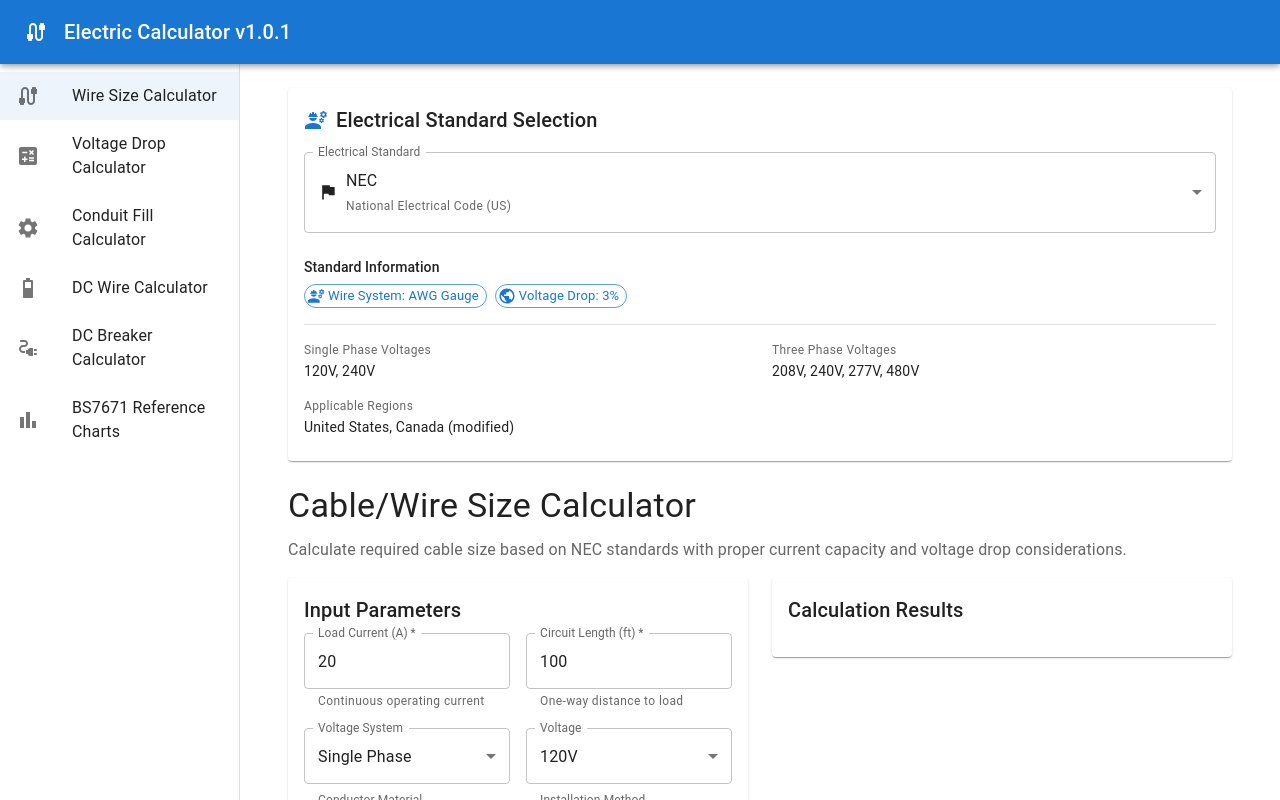
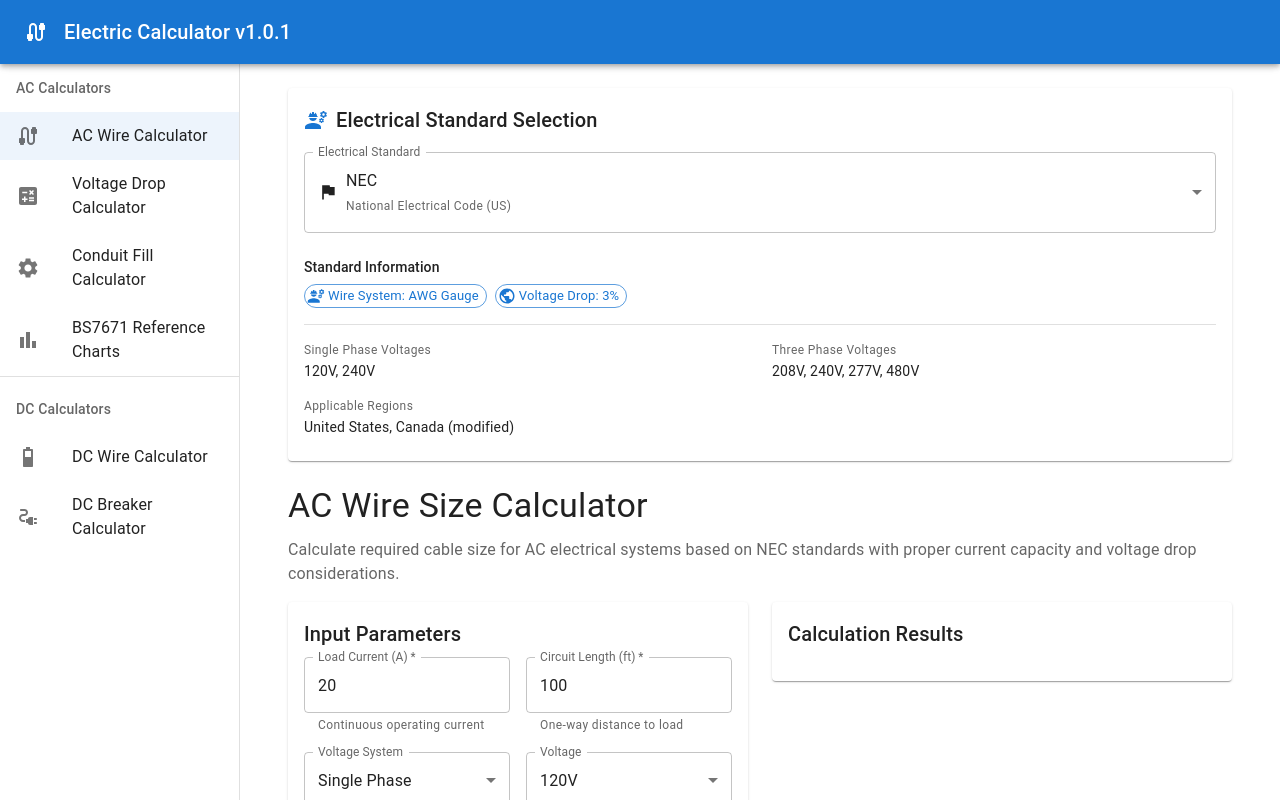
Before and after one commit to tomoflahti/electrical-calculator-app, a React (Vite) app: page / in a window 1280 px wide. Shown: the top 800 px of the page. Built offline with nearby package versions, Linux system fonts and the light colour scheme.

Commit message:
removed duplicate DC logic from application

```diff
--- a/src/components/Layout.tsx
+++ b/src/components/Layout.tsx
@@ -11,6 +11,8 @@ import {
   ListItemIcon,
   ListItemText,
   ListItemButton,
+  ListSubheader,
+  Divider,
   CssBaseline,
   useTheme,
   useMediaQuery,
@@ -32,20 +34,38 @@ interface LayoutProps {
   onTabChange: (tab: string) => void;
 }
 
-const menuItems = [
-  { id: "wire-calc", label: "Wire Size Calculator", icon: <Cable /> },
-  { id: "voltage-drop", label: "Voltage Drop Calculator", icon: <Calculate /> },
-  { id: "conduit-fill", label: "Conduit Fill Calculator", icon: <Settings /> },
+const menuSections = [
+  {
+    title: "AC Calculators",
+    items: [
+      { id: "wire-calc", label: "AC Wire Calculator", icon: <Cable /> },
+      {
+        id: "voltage-drop",
+        label: "Voltage Drop Calculator",
+        icon: <Calculate />,
+      },
+      {
+        id: "conduit-fill",
+        label: "Conduit Fill Calculator",
+        icon: <Settings />,
+      },
+      {
+        id: "bs7671-ref-charts",
+        label: "BS7671 Reference Charts",
+        icon: <BarChart />,
+      },
+    ],
+  },
+  {
+    title: "DC Calculators",
+    items: [
       { id: "dc-calc", label: "DC Wire Calculator", icon: <Battery4Bar /> },
       {
         id: "dc-breaker-calc",
         label: "DC Breaker Calculator",
         icon: <ElectricalServices />,
       },
-  {
-    id: "bs7671-ref-charts",
-    label: "BS7671 Reference Charts",
-    icon: <BarChart />,
+    ],
   },
 ];
 
@@ -88,8 +108,16 @@ export default function Layout({
       >
         <Toolbar />
         <Box sx={{ overflow: "auto" }}>
-          <List>
-            {menuItems.map((item) => (
+          {menuSections.map((section, sectionIndex) => (
+            <List
+              key={section.title}
+              subheader={
+                <ListSubheader component="div" id={`section-${sectionIndex}`}>
+                  {section.title}
+                </ListSubheader>
+              }
+            >
+              {section.items.map((item) => (
                 <ListItem key={item.id} disablePadding>
                   <ListItemButton
                     selected={activeTab === item.id}
@@ -100,7 +128,9 @@ export default function Layout({
                   </ListItemButton>
                 </ListItem>
               ))}
+              {sectionIndex < menuSections.length - 1 && <Divider />}
             </List>
+          ))}
         </Box>
       </Drawer>
 
--- a/src/components/UniversalWireCalculator.tsx
+++ b/src/components/UniversalWireCalculator.tsx
@@ -29,14 +29,10 @@ import {
   getInstallationMethods,
   formatWireSize,
 } from "../utils/conversions";
-import { isDCStandard } from "../standards";
 import type {
   ElectricalStandardId,
   CableCalculationInput,
   CableCalculationResult,
-  DCCalculationResult,
-  DCVoltageSystem,
-  DCApplicationType,
   InstallationMethod,
 } from "../types/standards";
 import type { WireCalculationResult } from "../types";
@@ -58,15 +54,9 @@ export default function UniversalWireCalculator({
   selectedStandard,
 }: UniversalWireCalculatorProps) {
   const [input, setInput] = useState<CableCalculationInput>(() => {
-    const voltageOpts = getVoltageOptions(selectedStandard);
-    const installationOpts = getInstallationMethods(selectedStandard);
-    const isDC = isDCStandard(selectedStandard);
-
     let initialVoltage: number;
     if (selectedStandard === "NEC") {
       initialVoltage = 120;
-    } else if (isDC) {
-      initialVoltage = voltageOpts.dc?.[0] || 12;
     } else {
       initialVoltage = 230;
     }
@@ -74,8 +64,6 @@ export default function UniversalWireCalculator({
     let initialInstallationMethod: string;
     if (selectedStandard === "NEC") {
       initialInstallationMethod = "conduit";
-    } else if (isDC) {
-      initialInstallationMethod = installationOpts[0]?.id || "automotive";
     } else {
       initialInstallationMethod = "A1";
     }
@@ -104,24 +92,18 @@ export default function UniversalWireCalculator({
   });
 
   const [result, setResult] = useState<
-    | CableCalculationResult
-    | WireCalculationResult
-    | DCCalculationResult
-    | RouterWireResult
-    | null
+    CableCalculationResult | WireCalculationResult | RouterWireResult | null
   >(null);
   const [error, setError] = useState<string>("");
   const [showAdvanced, setShowAdvanced] = useState<boolean>(false);
 
   const voltageOptions = getVoltageOptions(selectedStandard);
   const installationMethods = getInstallationMethods(selectedStandard);
-  const isCurrentStandardDC = isDCStandard(selectedStandard);
 
   // Get validated values to prevent Material-UI warnings
   const getValidatedVoltage = () => {
-    const availableVoltages = isCurrentStandardDC
-      ? voltageOptions.dc || []
-      : input.voltageSystem === "single"
+    const availableVoltages =
+      input.voltageSystem === "single"
         ? voltageOptions.single
         : voltageOptions.threephase;
     return availableVoltages.includes(input.voltage) ? input.voltage : "";
@@ -135,9 +117,7 @@ export default function UniversalWireCalculator({
   };
 
   const getValidatedVoltageSystem = () => {
-    const availableOptions = isCurrentStandardDC
-      ? ["dc"]
-      : ["single", "three-phase"];
+    const availableOptions = ["single", "three-phase"];
     return availableOptions.includes(input.voltageSystem)
       ? input.voltageSystem
       : "";
@@ -146,30 +126,16 @@ export default function UniversalWireCalculator({
   // Update input when standard changes
   useEffect(() => {
     const voltageOpts = getVoltageOptions(selectedStandard);
-    const installationOpts = getInstallationMethods(selectedStandard);
-    const isDC = isDCStandard(selectedStandard);
 
-    let defaultVoltage: number;
-    let defaultVoltageSystem: "single" | "three-phase" | "dc";
-
-    if (isDC) {
-      // Use first available DC voltage
-      defaultVoltage = voltageOpts.dc?.[0] || 12;
-      defaultVoltageSystem = "dc";
-    } else {
-      // Use AC logic
-      defaultVoltage =
+    // Use AC-only logic
+    const defaultVoltage =
       input.voltageSystem === "single"
         ? voltageOpts.single[0]
         : voltageOpts.threephase[0];
-      defaultVoltageSystem = input.voltageSystem;
-    }
 
     let defaultInstallationMethod: string;
     if (selectedStandard === "NEC") {
       defaultInstallationMethod = "conduit";
-    } else if (isDC) {
-      defaultInstallationMethod = installationOpts[0]?.id || "automotive";
     } else {
       defaultInstallationMethod = "A1";
     }
@@ -178,7 +144,6 @@ export default function UniversalWireCalculator({
       ...prev,
       standard: selectedStandard,
       voltage: defaultVoltage,
-      voltageSystem: defaultVoltageSystem as "single" | "three-phase",
       installationMethod: defaultInstallationMethod as InstallationMethod,
     }));
   }, [selectedStandard, input.voltageSystem]);
@@ -187,7 +152,7 @@ export default function UniversalWireCalculator({
     try {
       setError("");
 
-      // Create unified router input from form data
+      // Create router input for AC calculations only
       const routerInput: RouterWireInput = {
         standard: selectedStandard,
         loadCurrent: getNumericValue(formInputs.loadCurrent, 20),
@@ -200,26 +165,14 @@ export default function UniversalWireCalculator({
         numberOfConductors: getNumericValue(formInputs.numberOfConductors, 3),
         powerFactor: getNumericValue(formInputs.powerFactor, 0.8),
 
-        // DC-specific fields (if applicable)
-        ...(isCurrentStandardDC && {
-          dcVoltageSystem: `${input.voltage}V` as DCVoltageSystem,
-          dcApplicationType: selectedStandard
-            .replace("DC_", "")
-            .toLowerCase() as DCApplicationType,
-          loadType: "continuous",
-          allowableVoltageDropPercent: 2,
-        }),
-
-        // AC-specific fields (if applicable)
-        ...(!isCurrentStandardDC && {
+        // AC-specific fields
         temperatureRating: 75 as 60 | 75 | 90,
         includeNECMultiplier: selectedStandard === "NEC",
         calculateDerating: true,
         strictCompliance: true,
-        }),
       };
 
-      // Use unified router for all calculations
+      // Use unified router for AC calculations
       const calculationResult = calculateWireSize(routerInput);
       setResult(calculationResult);
     } catch (err) {
@@ -265,11 +218,12 @@ export default function UniversalWireCalculator({
   return (
     <Box>
       <Typography variant="h4" gutterBottom>
-        Cable/Wire Size Calculator
+        AC Wire Size Calculator
       </Typography>
       <Typography variant="body1" color="text.secondary" paragraph>
-        Calculate required cable size based on {selectedStandard} standards with
-        proper current capacity and voltage drop considerations.
+        Calculate required cable size for AC electrical systems based on{" "}
+        {selectedStandard} standards with proper current capacity and voltage
+        drop considerations.
       </Typography>
 
       <Grid container spacing={3}>
@@ -319,7 +273,6 @@ export default function UniversalWireCalculator({
                   />
                 </Grid>
 
-                {!isCurrentStandardDC && (
                 <Grid item xs={12} sm={6}>
                   <FormControl fullWidth>
                     <InputLabel id="voltage-system-label">
@@ -333,8 +286,7 @@ export default function UniversalWireCalculator({
                         const newVoltageSystem = e.target.value as
                           | "single"
                           | "three-phase";
-                          const voltageOpts =
-                            getVoltageOptions(selectedStandard);
+                        const voltageOpts = getVoltageOptions(selectedStandard);
                         handleInputChange("voltageSystem", newVoltageSystem);
                         handleInputChange(
                           "voltage",
@@ -349,31 +301,20 @@ export default function UniversalWireCalculator({
                     </Select>
                   </FormControl>
                 </Grid>
-                )}
 
                 <Grid item xs={12} sm={6}>
                   <FormControl fullWidth>
-                    <InputLabel id="voltage-label">
-                      {isCurrentStandardDC ? "DC Voltage" : "Voltage"}
-                    </InputLabel>
+                    <InputLabel id="voltage-label">Voltage</InputLabel>
                     <Select
                       labelId="voltage-label"
                       value={getValidatedVoltage()}
-                      label={isCurrentStandardDC ? "DC Voltage" : "Voltage"}
+                      label="Voltage"
                       data-testid="voltage-selector"
                       onChange={(e) =>
                         handleInputChange("voltage", Number(e.target.value))
                       }
                     >
-                      {isCurrentStandardDC
-                        ? // Show DC voltage options
-                          (voltageOptions.dc || []).map((v) => (
-                            <MenuItem key={v} value={v}>
-                              {v}V DC
-                            </MenuItem>
-                          ))
-                        : // Show AC voltage options
-                          (input.voltageSystem === "single"
+                      {(input.voltageSystem === "single"
                         ? voltageOptions.single
                         : voltageOptions.threephase
                       ).map((v) => (
@@ -539,8 +480,6 @@ export default function UniversalWireCalculator({
                           {formatWireSize(
                             "recommendedWireSize" in result
                               ? result.recommendedWireSize // Router result format
-                              : "recommendedWireGauge" in result
-                                ? result.recommendedWireGauge // DC result format
                               : result.recommendedCableSize, // IEC result format
                             selectedStandard,
                           )}
@@ -558,23 +497,14 @@ export default function UniversalWireCalculator({
                               );
                             }
 
-                            // Legacy result formats
+                            // Legacy result formats (AC only)
                             if ("necCompliant" in result.compliance)
                               return result.compliance.necCompliant ? (
                                 <CheckCircle />
                               ) : (
                                 <Error />
                               );
-                            if ("ampacityCompliant" in result.compliance) {
-                              // DC compliance - check if all requirements are met
-                              const dcCompliance = result.compliance;
-                              const isCompliant =
-                                dcCompliance.ampacityCompliant &&
-                                dcCompliance.voltageDropCompliant &&
-                                dcCompliance.temperatureCompliant &&
-                                dcCompliance.applicationCompliant;
-                              return isCompliant ? <CheckCircle /> : <Error />;
-                            }
+
                             return <Error />;
                           })()}
                           label={(() => {
@@ -587,23 +517,12 @@ export default function UniversalWireCalculator({
                                 : "Non-Compliant";
                             }
 
-                            // Legacy result formats
+                            // Legacy result formats (AC only)
                             if ("necCompliant" in result.compliance)
                               return result.compliance.necCompliant
                                 ? "Standard Compliant"
                                 : "Non-Compliant";
-                            if ("ampacityCompliant" in result.compliance) {
-                              // DC compliance - check if all requirements are met
-                              const dcCompliance = result.compliance;
-                              const isCompliant =
-                                dcCompliance.ampacityCompliant &&
-                                dcCompliance.voltageDropCompliant &&
-                                dcCompliance.temperatureCompliant &&
-                                dcCompliance.applicationCompliant;
-                              return isCompliant
-                                ? "Standard Compliant"
-                                : "Non-Compliant";
-                            }
+
                             return "Non-Compliant";
                           })()}
                           color={(() => {
@@ -616,21 +535,12 @@ export default function UniversalWireCalculator({
                                 : "error";
                             }
 
-                            // Legacy result formats
+                            // Legacy result formats (AC only)
                             if ("necCompliant" in result.compliance)
                               return result.compliance.necCompliant
                                 ? "success"
                                 : "error";
-                            if ("ampacityCompliant" in result.compliance) {
-                              // DC compliance - check if all requirements are met
-                              const dcCompliance = result.compliance;
-                              const isCompliant =
-                                dcCompliance.ampacityCompliant &&
-                                dcCompliance.voltageDropCompliant &&
-                                dcCompliance.temperatureCompliant &&
-                                dcCompliance.applicationCompliant;
-                              return isCompliant ? "success" : "error";
-                            }
+
                             return "error";
                           })()}
                         />
@@ -649,8 +559,6 @@ export default function UniversalWireCalculator({
                         {
                           "currentCapacity" in result
                             ? result.currentCapacity // Router result format
-                            : "ampacity" in result
-                              ? result.ampacity // DC result format
                             : (
                                 result as WireCalculationResult & {
                                   currentCapacity?: number;
@@ -706,9 +614,7 @@ export default function UniversalWireCalculator({
                       <Chip
                         icon={
                           result.compliance &&
-                          ("ampacityCompliant" in result.compliance
-                            ? result.compliance.ampacityCompliant
-                            : result.compliance.currentCompliant) ? (
+                          result.compliance.currentCompliant ? (
                             <CheckCircle />
                           ) : (
                             <Error />
@@ -717,9 +623,7 @@ export default function UniversalWireCalculator({
                         label="Current Capacity"
                         color={
                           result.compliance &&
-                          ("ampacityCompliant" in result.compliance
-                            ? result.compliance.ampacityCompliant
-                            : result.compliance.currentCompliant)
+                          result.compliance.currentCompliant
                             ? "success"
                             : "error"
                         }
```
Lines whose indentation alone changed are shown as unchanged.
